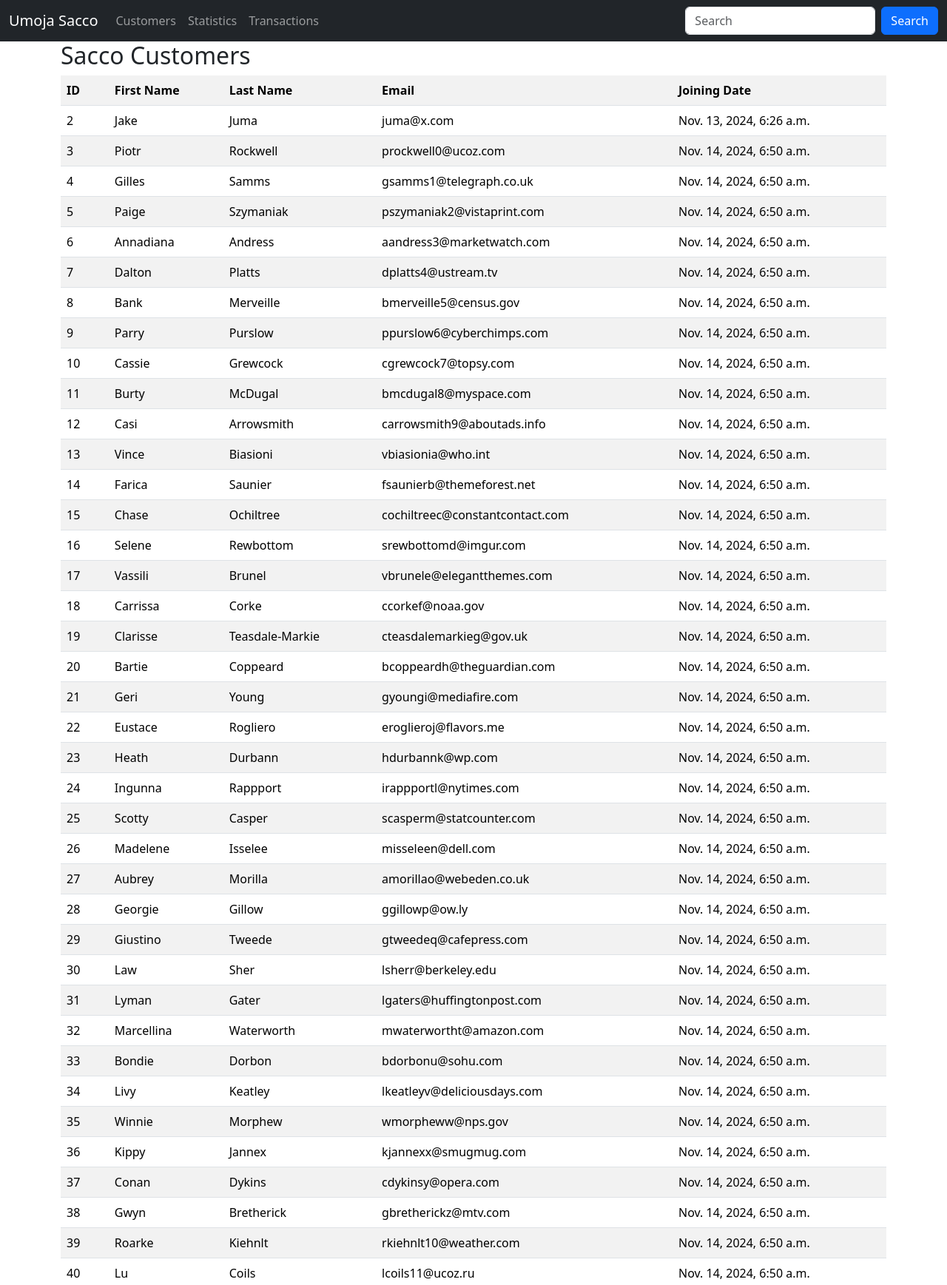
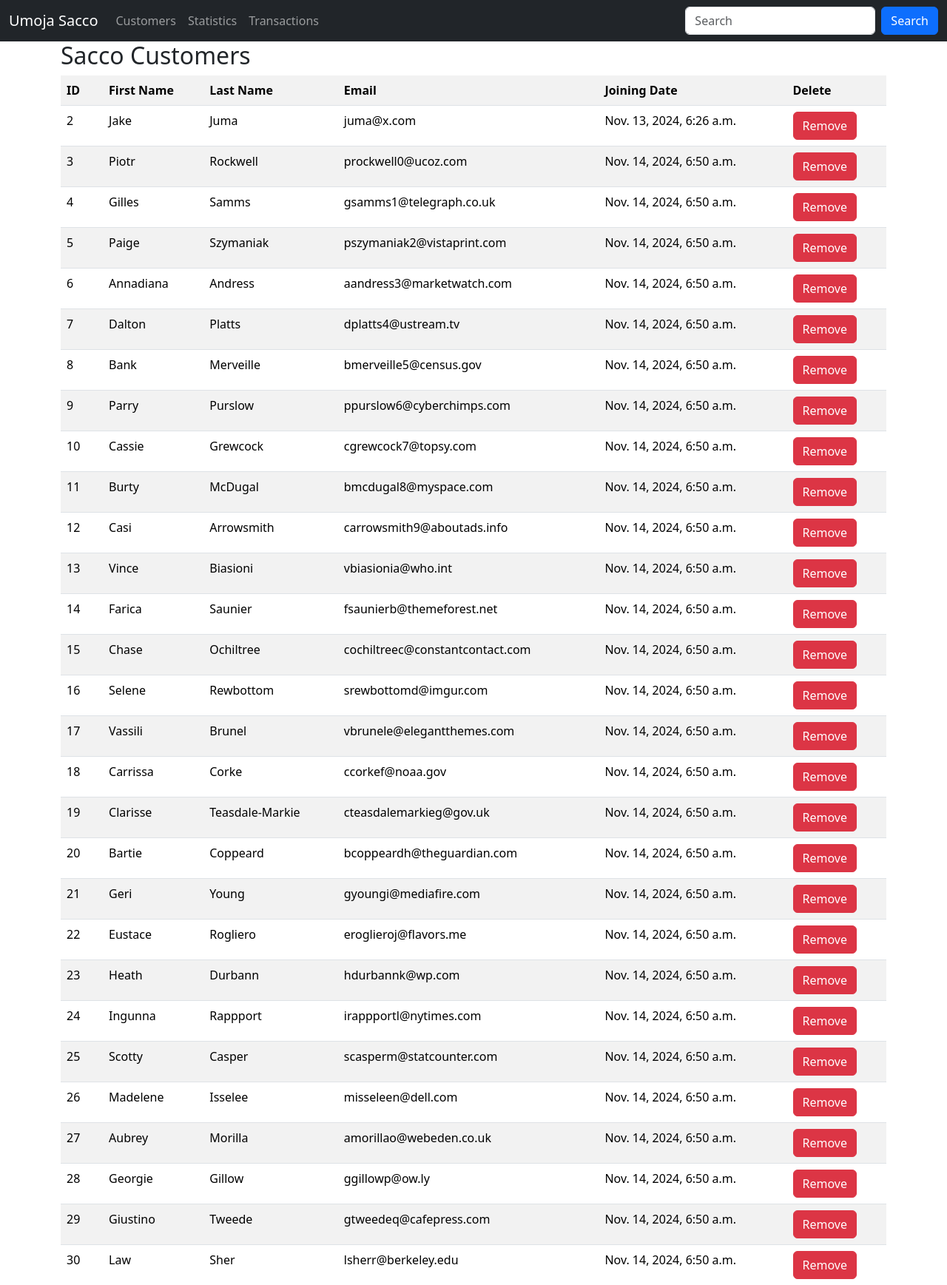
Before and after one commit to Shallon20/sqllite_intro, a Django app: page / in a window 1280 px wide. Shown: the top 1737 px of the page at 74% size. Run offline with Django 5.2, Linux system fonts and the light colour scheme; data comes from the database, SQL or seed files in the repository; both versions use the stored data as it was after the commit.

Commit message:
How to delete a record using id

```diff
--- a/project_database/urls.py
+++ b/project_database/urls.py
@@ -21,5 +21,6 @@ from sacco import views
 
 urlpatterns = [
     path('', views.customers, name='customers'),
+    path('customers/delete/<int:customer_id>', views.delete_customer, name='delete_customer'),
     path('admin/', admin.site.urls),
 ]
--- a/sacco/management/commands/populate.py
+++ b/sacco/management/commands/populate.py
@@ -112,3 +112,4 @@ class Command(BaseCommand):
         self.stdout.write(
             self.style.SUCCESS('Successfully populated customers')
         )
+        print("Popolated customers")
--- a/sacco/views.py
+++ b/sacco/views.py
@@ -1,5 +1,5 @@
 from django.http import HttpResponse
-from django.shortcuts import render
+from django.shortcuts import render, redirect
 
 from sacco.models import Customer, Deposit
 
@@ -28,3 +28,9 @@ def test(request):
 def customers(request):
     data = Customer.objects.all() # select * from customers
     return render(request, 'customers.html', {"customers" : data} )
+
+
+def delete_customer(request, customer_id):
+    customer = Customer.objects.get(id=customer_id) # select * from customers where id=7
+    customer.delete() # delete from customers where id =
+    return redirect('customers')
--- a/templates/customers.html
+++ b/templates/customers.html
@@ -14,6 +14,7 @@
             <th>Last Name</th>
             <th>Email</th>
             <th>Joining Date</th>
+            <th>Delete</th>
         </tr>
         {% for customer in customers %}
         	<tr>
@@ -22,6 +23,9 @@
                 <td>{{ customer.last_name }}</td>
                 <td>{{ customer.email }}</td>
                 <td>{{ customer.created_at }}</td>
+                <td>
+                    <a class="btn btn-danger" href="{% url 'delete_customer' customer.id %}">Remove</a>
+                </td>
             </tr>
         {% empty %}
         	<p>No customers in the sacco</p>
```
Also changed, not shown: db.sqlite3.
